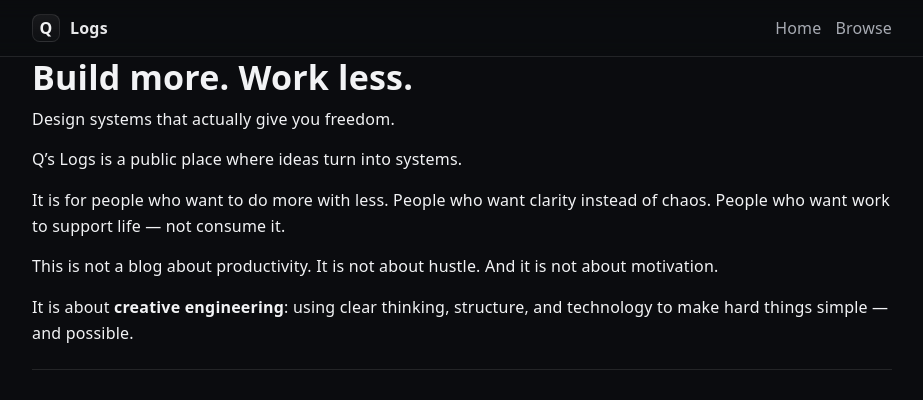
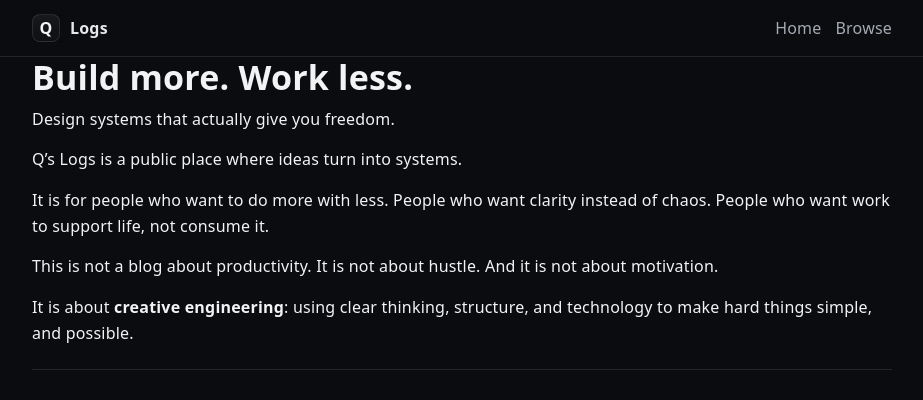
Before and after one commit to Marqui-be/blog, a Jekyll site: the page built from index.md, in a window 1280 px wide and 900 px high. Shown: the top 400 px of the window, without its empty margins (178-1101 px from the left). Built offline with Jekyll 4.4.1, drawn with Linux system fonts in a browser that asks for light colours.

```diff
--- a/index.md
+++ b/index.md
@@ -10,7 +10,7 @@ Q’s Logs is a public place where ideas turn into systems.
 
 It is for people who want to do more with less.
 People who want clarity instead of chaos.
-People who want work to support life — not consume it.
+People who want work to support life, not consume it.
 
 This is not a blog about productivity.
 It is not about hustle.
@@ -18,7 +18,7 @@ And it is not about motivation.
 
 It is about **creative engineering**:
 using clear thinking, structure, and technology
-to make hard things simple — and possible.
+to make hard things simple, and possible.
 
 ---
 
```
